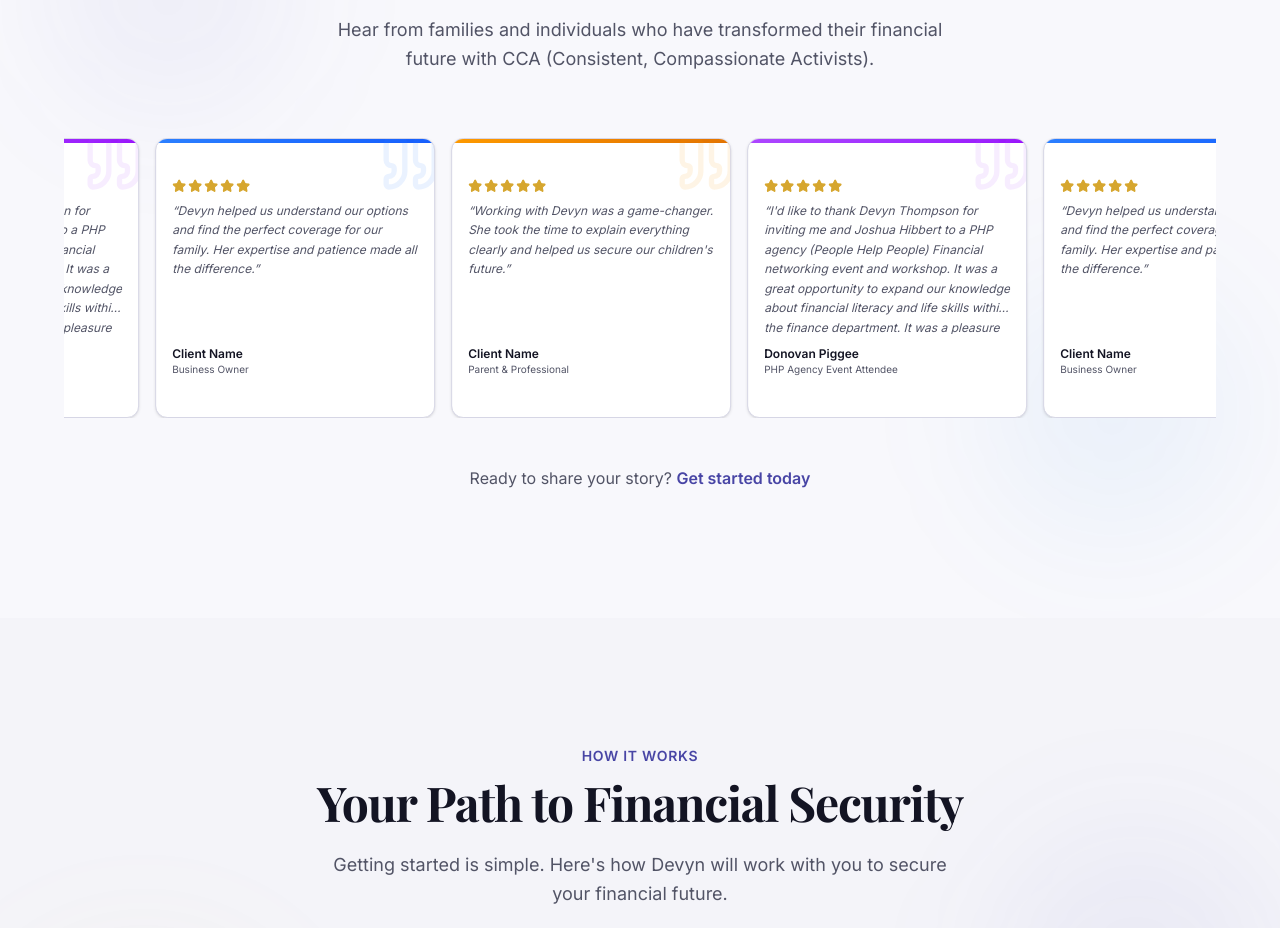
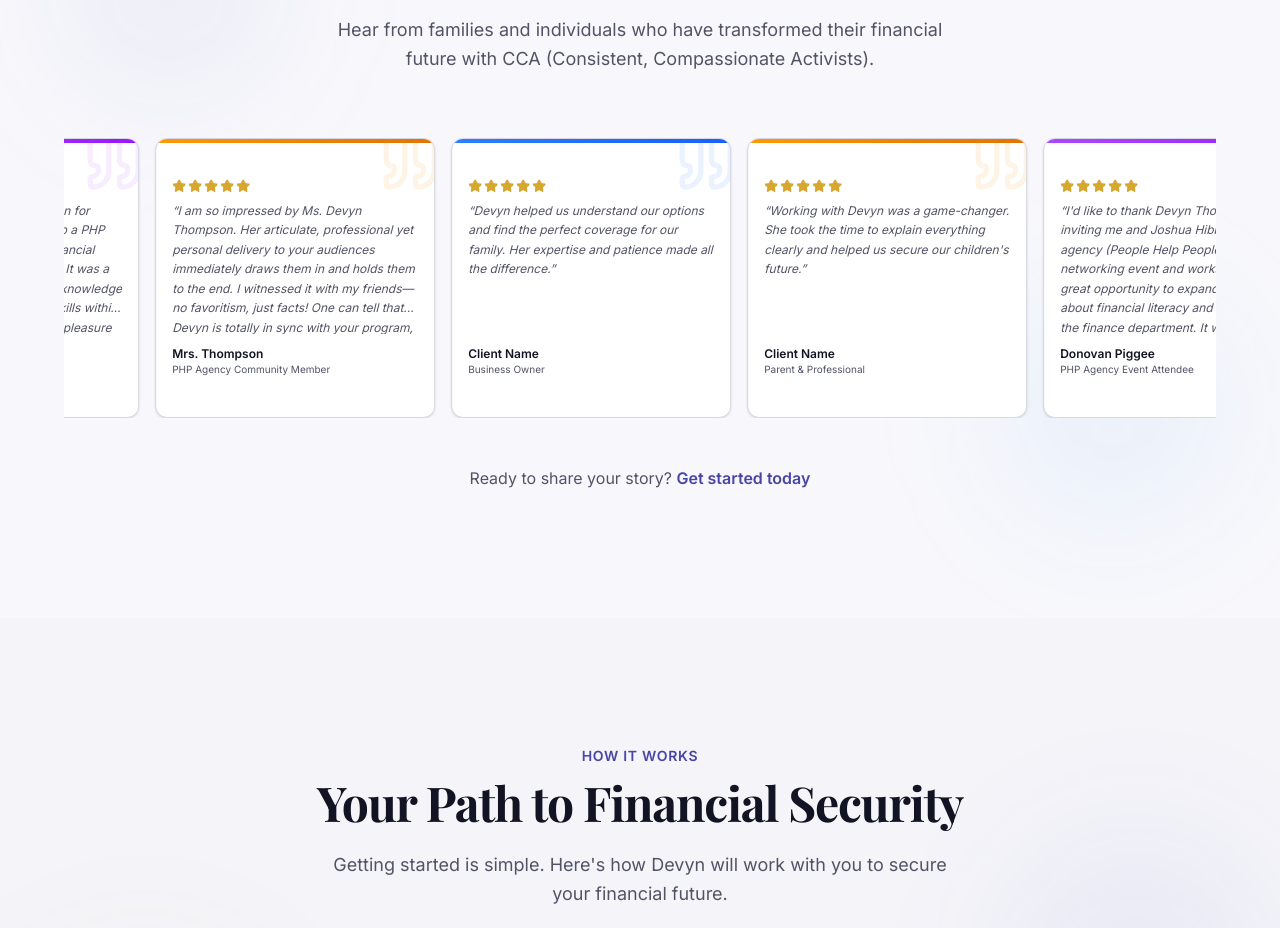
Before and after one commit to Acefayad2/CCA-DT, a Next.js app: page / in a window 1280 px wide. Shown: the part 5400-6328 px from the top of the page. Built offline with nearby package versions, Linux system fonts and the light colour scheme; a web font is replaced by a local one.

Commit message:
Add Mrs. Thompson testimonial
Co-authored-by: Cursor <cursoragent@cursor.com>

```diff
--- a/components/testimonials.tsx
+++ b/components/testimonials.tsx
@@ -14,6 +14,14 @@ const testimonials = [
   },
   {
     id: 2,
+    name: "Mrs. Thompson",
+    role: "PHP Agency Community Member",
+    content: "I am so impressed by Ms. Devyn Thompson. Her articulate, professional yet personal delivery to your audiences immediately draws them in and holds them to the end. I witnessed it with my friends—no favoritism, just facts! One can tell that Devyn is totally in sync with your program, and trust goes a long way. Your organization has a jewel 💎 with Ms. Devyn Thompson.",
+    rating: 5,
+    accent: "yellow",
+  },
+  {
+    id: 3,
     name: "Client Name",
     role: "Business Owner",
     content: "Devyn helped us understand our options and find the perfect coverage for our family. Her expertise and patience made all the difference.",
@@ -21,7 +29,7 @@ const testimonials = [
     accent: "blue",
   },
   {
-    id: 3,
+    id: 4,
     name: "Client Name",
     role: "Parent & Professional",
     content: "Working with Devyn was a game-changer. She took the time to explain everything clearly and helped us secure our children's future.",
```
